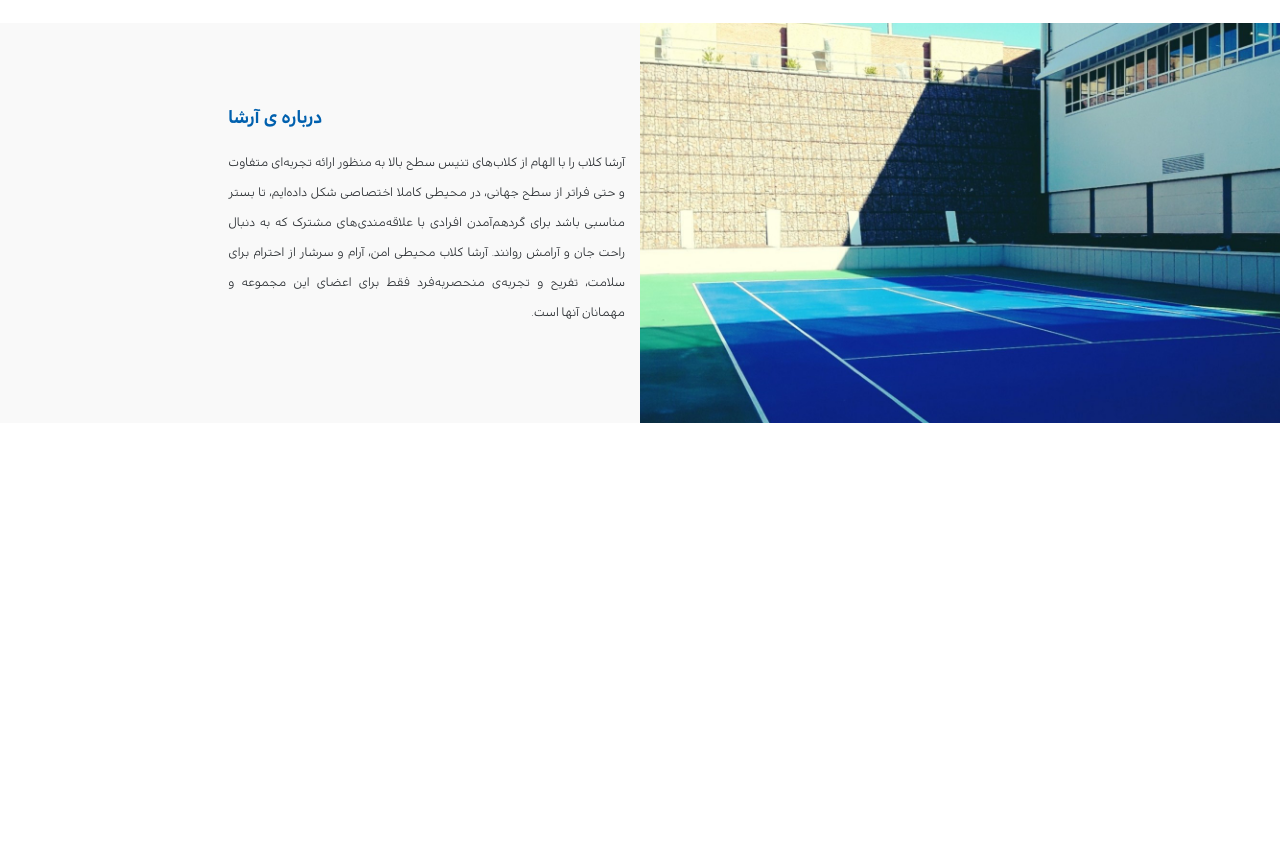
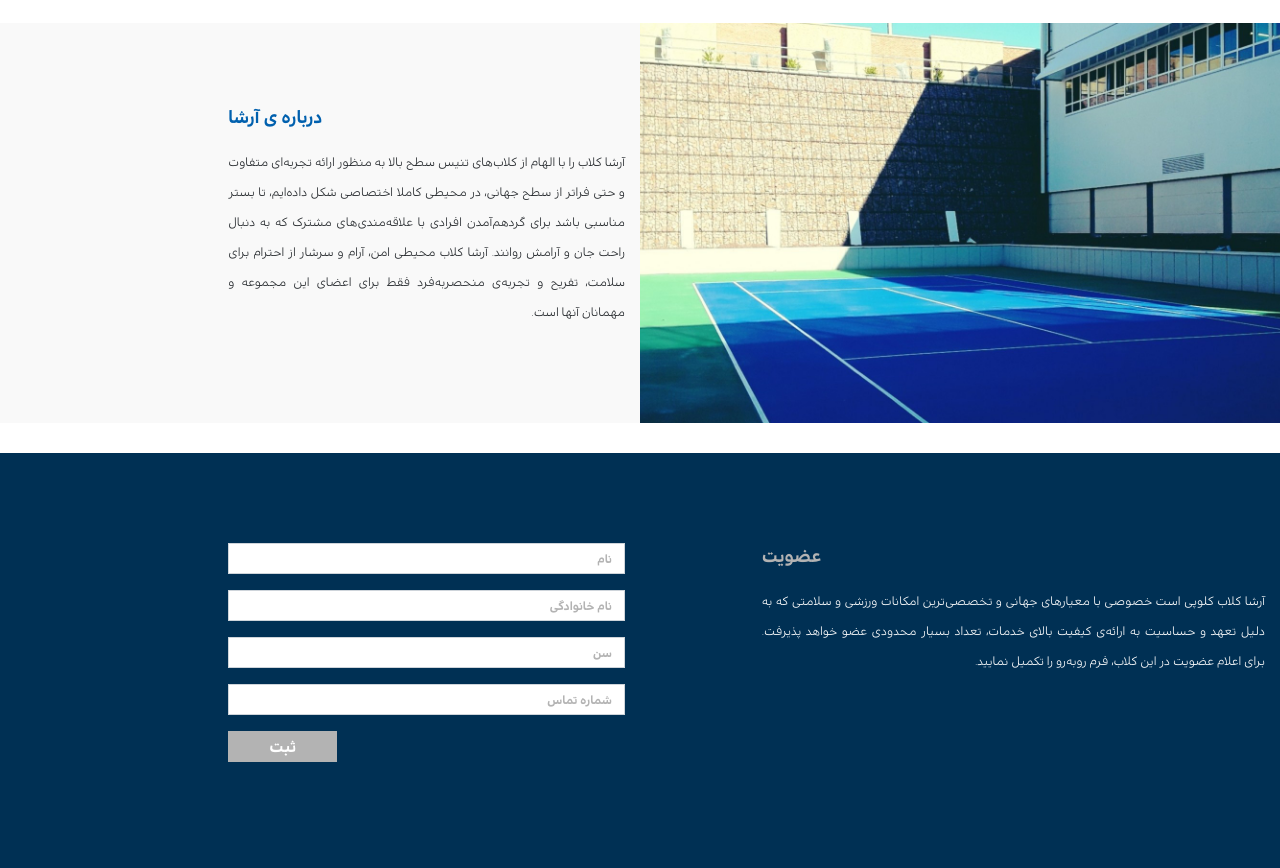
Before and after one commit to jangholi/arshaClub, a plain HTML site: page index.html in a window 1280 px wide. Shown: the part 807-1675 px from the top of the page. Before the commit the page ends 1260 px from the top, so only its background shows below. Drawn offline with nearby package versions, Linux system fonts and the light colour scheme.

Commit message:
finish three section

```diff
--- a/css/style.css
+++ b/css/style.css
@@ -102,16 +102,16 @@ body{
 }
 /* -------------------------------------------------- second three */
 .light-title{
-    /*font-size: 28px;*/
-    color: #b3b3b3;
-    font-weight: bold;
+    font-size: 18px;
+    color: rgb(179, 179, 179);
+    font-family: 'diodrumSemibold';
 }
 .submit-btn{
     background-color: #b3b3b3!important;
-    /* font-size: 36px; */
+    font-size: 12px;
+    font-family: 'diodrumSemibold';
     color: #ffffff!important;
-    font-weight: bold!important;
-    padding: 7px 40px!important;
+    padding: 2px 40px!important;
     border-radius: 0!important;
 }
 .description{
@@ -126,6 +126,12 @@ body{
 }
 .mb-30{
     margin-bottom: 30px!important;
+}
+.pt-60{
+    padding-top: 60px!important;
+}
+.pb-60{
+    padding-bottom: 60px!important;
 }
 .pt-90{
     padding-top: 90px!important;
@@ -153,20 +159,27 @@ input{
     text-align: justify!important;
 }
 ::-webkit-input-placeholder { /* Chrome/Opera/Safari */
-    color: #b3b3b3!important;
-    font-weight: bold;
+    color: rgb(179, 179, 179)!important;
+    font-size: 12px;
+    font-family: 'diodrumSemibold';
 }
 ::-moz-placeholder { /* Firefox 19+ */
-    color: #b3b3b3!important;
-    font-weight: bold;
+    color: rgb(179, 179, 179)!important;
+    font-size: 12px;
+    font-family: 'diodrumSemibold';
 }
 :-ms-input-placeholder { /* IE 10+ */
-    color: #b3b3b3!important;
-    font-weight: bold;
+    color: rgb(179, 179, 179)!important;
+    font-size: 12px;
+    font-family: 'diodrumSemibold';
 }
 :-moz-placeholder { /* Firefox 18- */
-    color: #b3b3b3!important;
-    font-weight: bold;
+    color: rgb(179, 179, 179)!important;
+    font-size: 12px;
+    font-family: 'diodrumSemibold';
+}
+input ,button{
+    height: 31px!important;
 }
 .min-height30{
     min-height: 30px;
--- a/index.html
+++ b/index.html
@@ -57,35 +57,35 @@
             </div>
         </div>
     <!-- second three -->
-    <!--<div class="container-fluid mt-30 mb-30">-->
-        <!--<div class="row dark-blue-bg pt-90 pb-90">-->
-            <!--<div class="col-xl-5 col-lg-5 offset-md-1 col-sm-12 d-flex align-items-start justify-content-center">-->
-                <!--<div>-->
-                    <!--<p class="light-title">عضویت</p>-->
-                    <!--<p class="white-color justify">-->
-                        <!--آرشا کلاب کلوپی است خصوصی با معیارهای جهانی و تخصصیترین امکانات ورزشی و سلامتی که به دلیل تعهد و حساسیت به ارائهی کیفیت بالای خدمات، تعداد بسیار محدودی عضو خواهد پذیرفت. برای اعلام عضویت در این کلاب، فرم روبهرو را تکمیل نمایید.-->
-                    <!--</p>-->
-                <!--</div>-->
-            <!--</div>-->
-            <!--<div class="col-xl-4 col-lg-4 offset-xl-1 offset-lg-1  col-sm-12">-->
-                <!--<form>-->
-                    <!--<div class="form-group">-->
-                        <!--<input type="text" class="form-control" placeholder="نام">-->
-                    <!--</div>-->
-                    <!--<div class="form-group">-->
-                        <!--<input type="text" class="form-control" placeholder="نام خانوادگی">-->
-                    <!--</div>-->
-                    <!--<div class="form-group">-->
-                        <!--<input type="number" class="form-control" placeholder="سن">-->
-                    <!--</div>-->
-                    <!--<div class="form-group">-->
-                        <!--<input type="number" class="form-control" placeholder="شماره تماس">-->
-                    <!--</div>-->
-                    <!--<button type="submit" class="btn submit-btn">ثبت</button>-->
-                <!--</form>-->
-            <!--</div>-->
-        <!--</div>-->
-    <!--</div>-->
+    <div class="container-fluid">
+        <div class="row dark-blue-bg pt-60 pb-60">
+            <div class="col-xl-5 col-lg-5 offset-md-1 col-sm-10 offset-sm-1 d-flex align-items-start justify-content-center mt-30 mb-30">
+                <div>
+                    <p class="light-title">عضویت</p>
+                    <p class="white-color justify description">
+                        آرشا کلاب کلوپی است خصوصی با معیارهای جهانی و تخصصی‌ترین امکانات ورزشی و سلامتی که به دلیل تعهد و حساسیت به ارائه‌ی کیفیت بالای خدمات، تعداد بسیار محدودی عضو خواهد پذیرفت. برای اعلام عضویت در این کلاب، فرم روبه‌رو را تکمیل نمایید.
+                    </p>
+                </div>
+            </div>
+            <div class="col-xl-4 col-lg-4 offset-xl-1 offset-lg-1 col-sm-10 offset-sm-1 mt-30 mb-30">
+                <form>
+                    <div class="form-group">
+                        <input type="text" class="form-control" placeholder="نام">
+                    </div>
+                    <div class="form-group">
+                        <input type="text" class="form-control" placeholder="نام خانوادگی">
+                    </div>
+                    <div class="form-group">
+                        <input type="number" class="form-control" placeholder="سن">
+                    </div>
+                    <div class="form-group">
+                        <input type="number" class="form-control" placeholder="شماره تماس">
+                    </div>
+                    <button type="submit" class="btn submit-btn">ثبت</button>
+                </form>
+            </div>
+        </div>
+    </div>
     <!--four section-->
     <!--<div class="container-fluid light-gray-bg mb-30">-->
         <!--<div class="col-md-10 offset-md-1">-->
```
